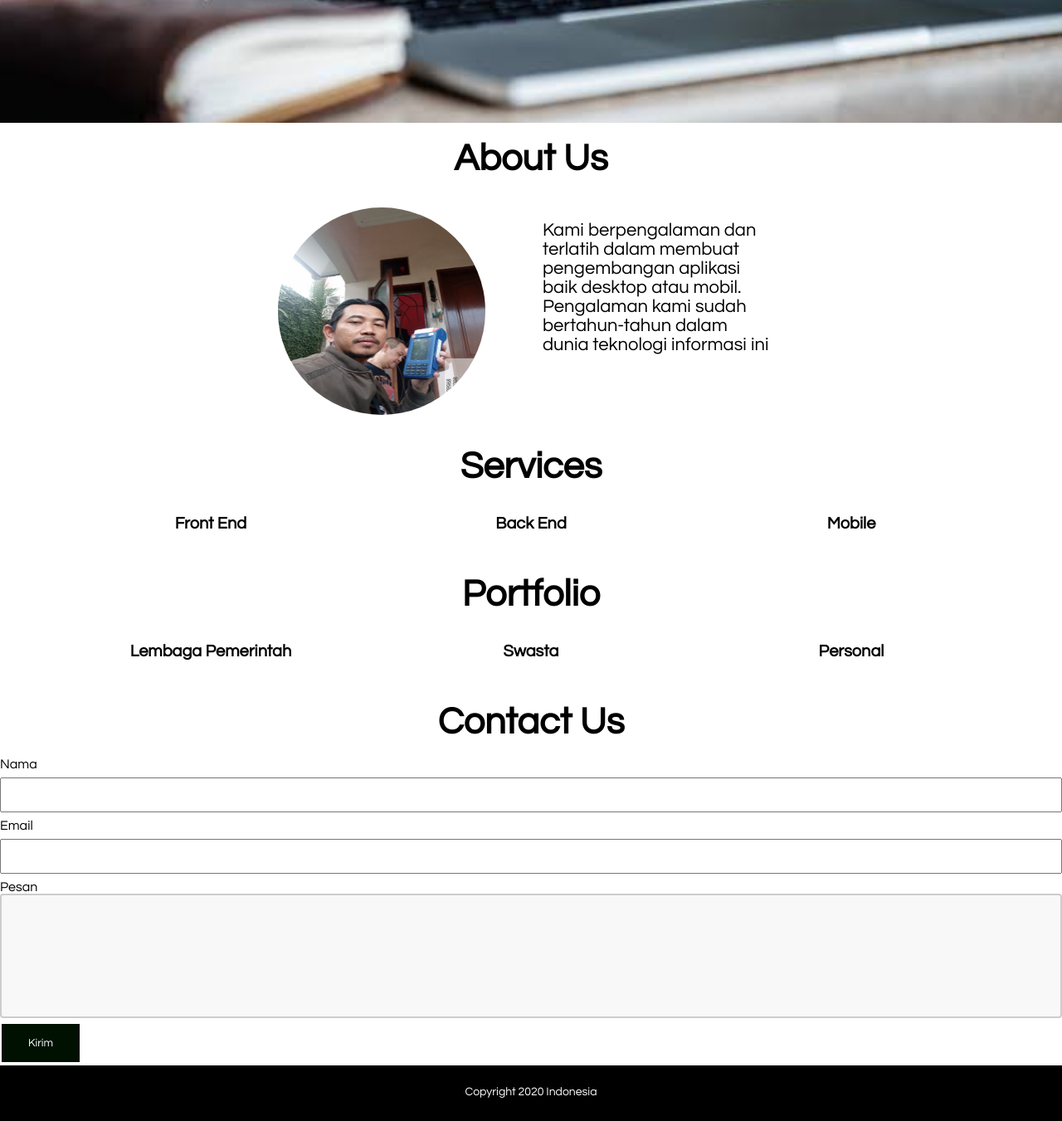
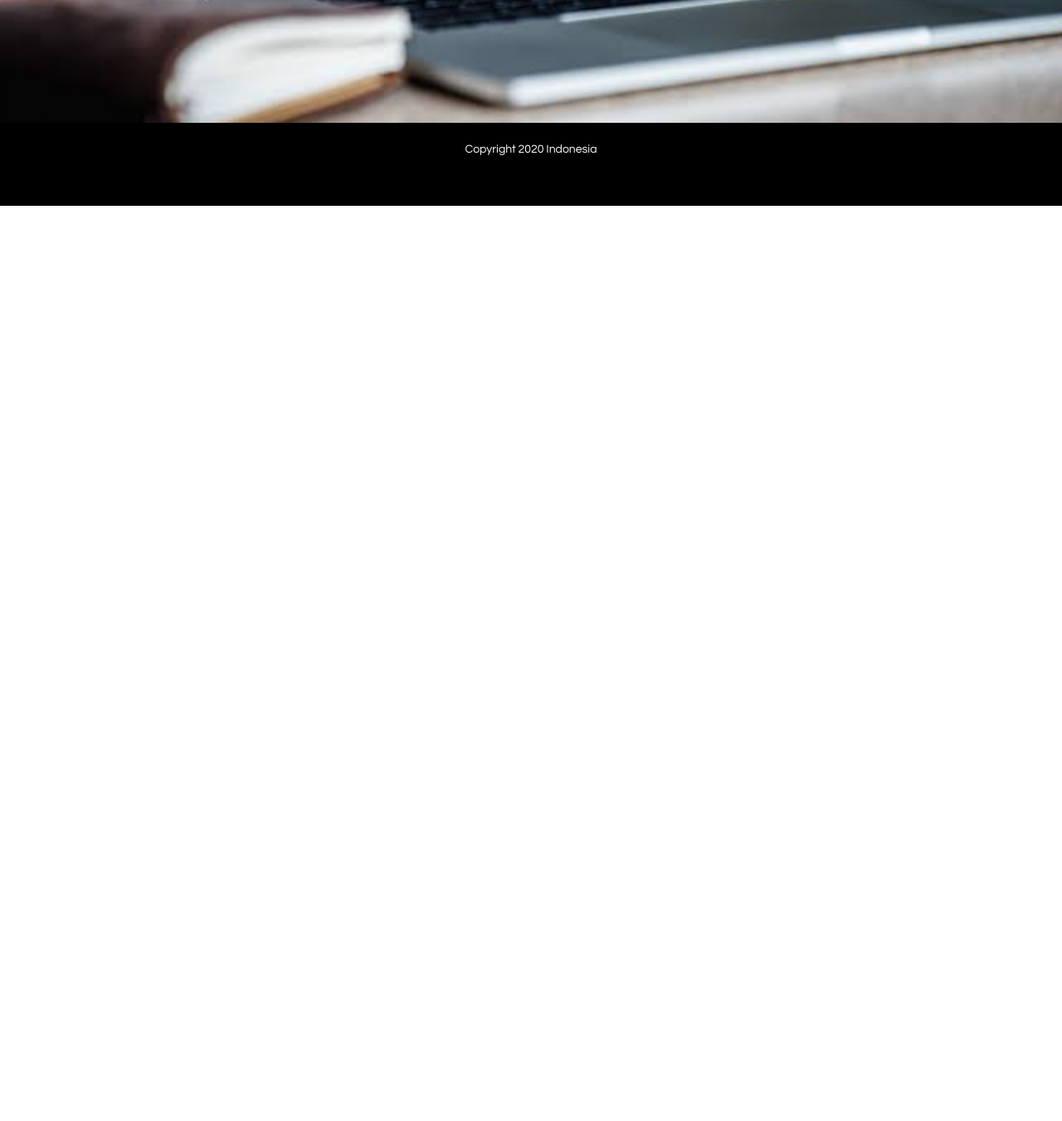
Before and after one commit to syukurbaru/syukurbaru.github.io, a plain HTML site: page index.html in a window 1280 px wide. Shown: the part 652-2003 px from the top of the page at 83% size. After the commit the page ends 900 px from the top, so only its background shows below. Drawn offline with Linux system fonts and the light colour scheme.

Commit message:
Update index.html

```diff
--- a/index.html
+++ b/index.html
@@ -31,77 +31,6 @@
                <a href="#portfolio" class="btn">Portfolio </a>
            </div>
        </header>
-       <section>
-       <!--bagian about-->
-       <div id="about">
-           <h2>About Us</h2>
-           <div class="about">
-           <div class="photo-profil"><img src="syukur.jpg">
-           <div class="content-about">
-               <p>Kami berpengalaman dan terlatih dalam membuat pengembangan aplikasi baik desktop atau mobil. Pengalaman kami sudah bertahun-tahun dalam dunia teknologi informasi ini</p>
-           </div>
-        </div>
-        </div>
-       </div>
-       <!--bagian services-->
-       <div id="services">
-           <div class="services">
-           <h2>Services</h2>
-           <div class="content-services">
-               <div class="box1">
-                   <h5>Front End</h5>
-                   <img src="">
-                </div>
-
-               <div class="box2">
-                <h5>Back End</h5>
-                <img src="">
-            </div>
-            <div class="box3">
-                <h5>Mobile</h5>
-                <img src="">
-            </div>
-
-
-           </div>
-        </div>
-       </div>
-       <!--bagian portfolio-->
-       <div id="portfolio">
-        <h2>Portfolio</h2>
-        <div class="content-portfolio">
-            <div class="box1">
-                <h5>Lembaga Pemerintah</h5>
-                <img src="">
-            </div>
-            <div class="box2">
-             <h5>Swasta</h5>
-             <img src="">
-         </div>
-         <div class="box3">
-             <h5>Personal</h5>
-             <img src="">
-         </div>
-        </div>
-    </div>
-
-    <!--bagian contac us-->
-    <div id="contact-us">
-        <h2>Contact Us</h2>
-
-        <form action="index.html">
-            <label for="nama">Nama</label>
-            <input type="text" id="nama">
-            <br>
-            <label for="email">Email</label>
-            <input type="email" id="email">
-            <br>
-            <label for="pesan">Pesan</label>
-            <textarea id="pesan" ></textarea>
-            <input type="submit" value="Kirim">
-        </form>
-    </div>
-</section>
 
     <!--footer-->
     <footer>
```
